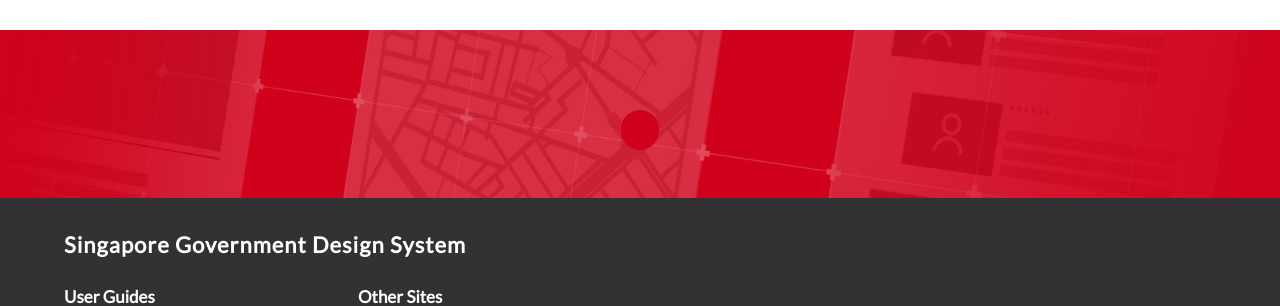
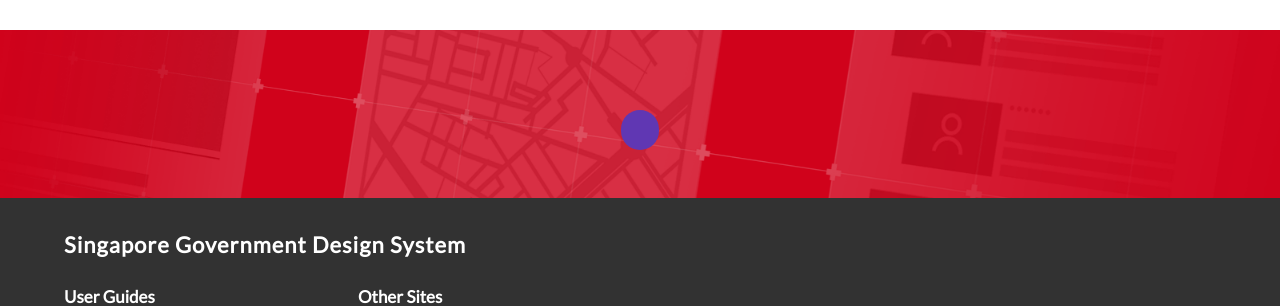
Before and after one commit to isaacteh-ust/sgds-demo-1, a Jekyll site: the page built from search/search.html, in a window 1280 px wide. Shown: the part 446-752 px from the top of the page. Built offline with Jekyll 4.4.1, drawn with Linux system fonts in a browser that asks for light colours; some web fonts are replaced.

Commit message:
_config.yml: updated visit_docs_section_button_color

```diff
--- a/_config.yml
+++ b/_config.yml
@@ -2,7 +2,7 @@
 description: >-
   Design System unites Singapore Government digital services around a common
   visual language  and user experience
-visit_docs_section_button_color: danger
+visit_docs_section_button_color: primary
 visit_docs_section_button_type: rounded
 visit_docs_section_text_color: white
 visit_docs_section_background: danger
```
